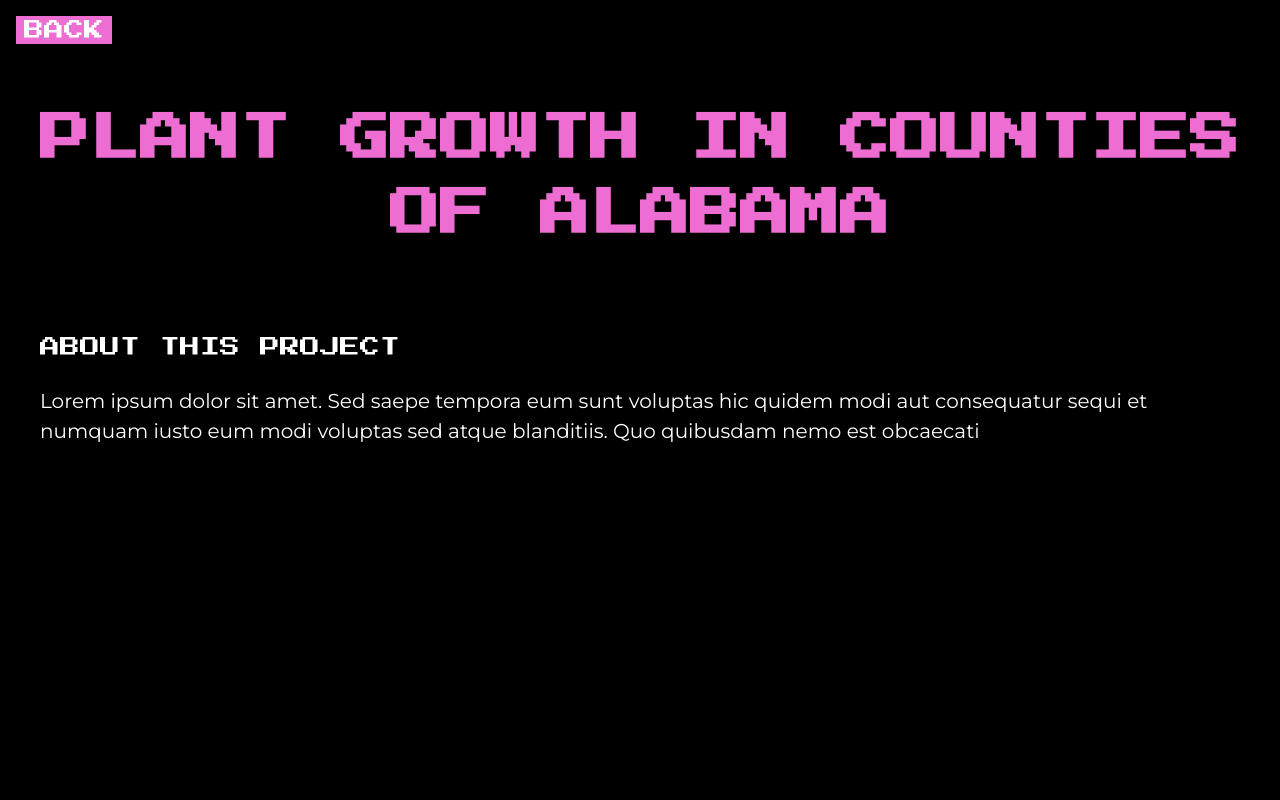
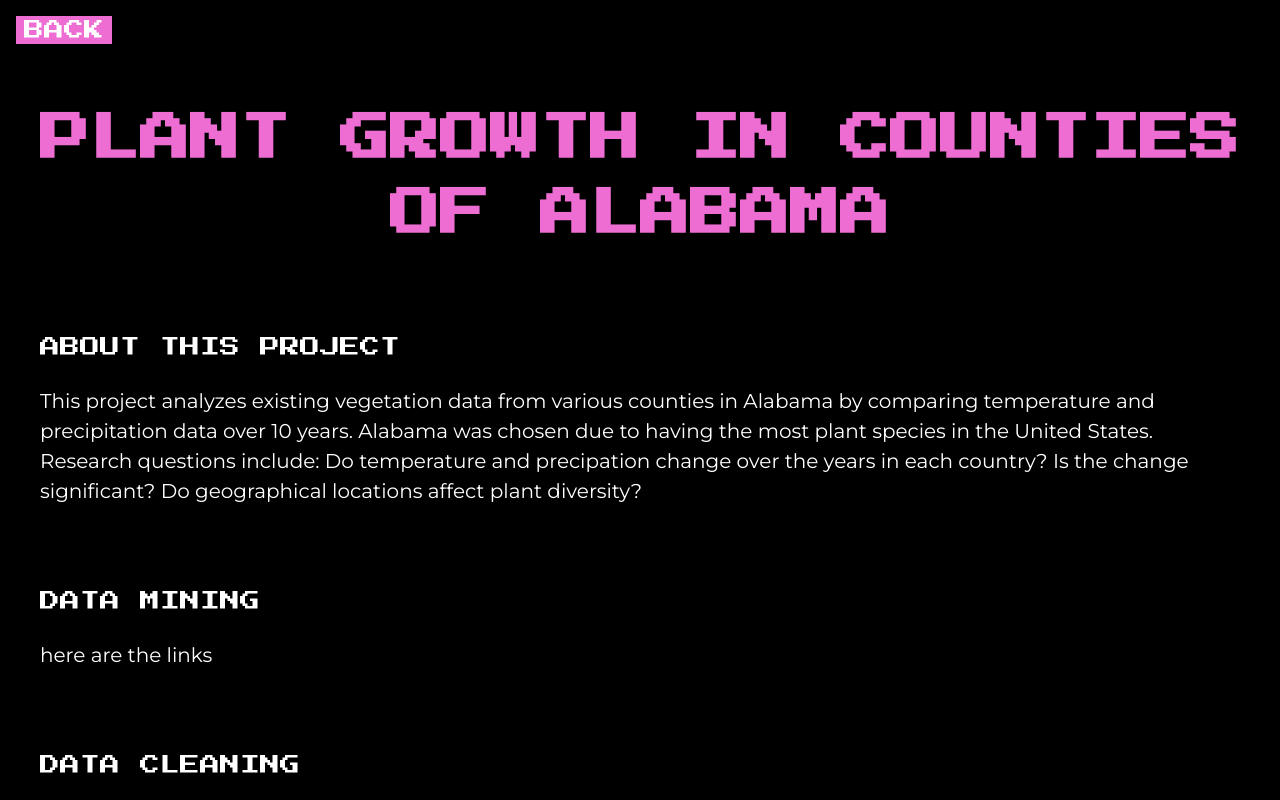
Before and after one commit to lizzzyCodes/elizabeth-c, a Next.js app: page /pages/projects/projectFiles/alabama in a window 1280 px wide. Shown: the top 800 px of the page. Built offline with nearby package versions, Linux system fonts and the light colour scheme.

Commit message:
adding project details

```diff
--- a/app/pages/projects/projectFiles/alabama/page.tsx
+++ b/app/pages/projects/projectFiles/alabama/page.tsx
@@ -1,3 +1,4 @@
+// This is the Page for Data Science Alabama Project
 import Navbar from "@/components/navbar";
 import Heading from "@/components/heading";
 import About from "@/components/projectabout";
@@ -7,7 +8,17 @@ export default function Project() {
         <section>
         <Navbar link="/pages/projects"/>
         <Heading text='Plant growth in counties of Alabama' />
-        <About />
+        <About subheading='About this project' text='This project analyzes existing vegetation data from various counties in Alabama by comparing
+        temperature and precipitation data over 10 years.
+        Alabama was chosen due to having the most plant species in the United States.
+        Research questions include:
+        Do temperature and precipation change over the years in each country? Is the change significant?
+        Do geographical locations affect plant diversity?'/>
+        <About subheading="Data Mining" text='here are the links'/>
+        <About subheading="Data Cleaning" text='here are the links'/>
+        <About subheading="Data Visualizations" text='here are the links'/>
         </section>
+
+
     )
   }
--- a/components/experienceText.tsx
+++ /dev/null
@@ -1,6 +0,0 @@
-export default function ExperienceText({ text }) {
-    return (
-      <strong></strong>
-    )
-
-  }
--- a/components/intro.tsx
+++ b/components/intro.tsx
@@ -23,7 +23,7 @@ return (
             <Image className='' src={Clouds} width={500} height={500} alt='clouds png'/>
             </div>
 
-         <TypeAnimation
+       {/*  <TypeAnimation
             sequence={[
                 'hi, im elizabeth && welcome to my portfolio'
             ]}
@@ -31,7 +31,7 @@ return (
             speed={1}
             style={{ fontSize: '50px', display: 'relative'}}
             repeat={0}
-        />
+        /> */}
 
     </div>
     <div className=" flex space-x-10 font-press-start text-white text-center h-18 text-xl px-4">
--- a/components/projectabout.tsx
+++ b/components/projectabout.tsx
@@ -1,16 +1,12 @@
-import Link from "next/link"
+// This is component for the projects page which is reausable through out project layouts
 import Subheading from "./subheading"
 
-export default function About() {
-  //       <div className="w-full block flex-grow lg:flex lg:items-center lg:w-auto border-4 border-indigo-500/100 fixed top-0 w-full">
+export default function About( { subheading, text } : { subheading:string, text:string }) {
   return (
 
       <div className="p-10">
-        <Subheading text="about this project"/>
-        <p className="font-['montserrat'] text-[20px] text-white">
-        Lorem ipsum dolor sit amet. Sed saepe tempora eum sunt voluptas hic quidem modi aut consequatur sequi et numquam iusto eum modi voluptas sed atque blanditiis.
-        Quo quibusdam nemo est obcaecati
-        </p>
+        <Subheading text={ subheading }/>
+        <p className="font-['montserrat'] text-[20px] text-white">{text}</p>
       </div>
 
     )
```
